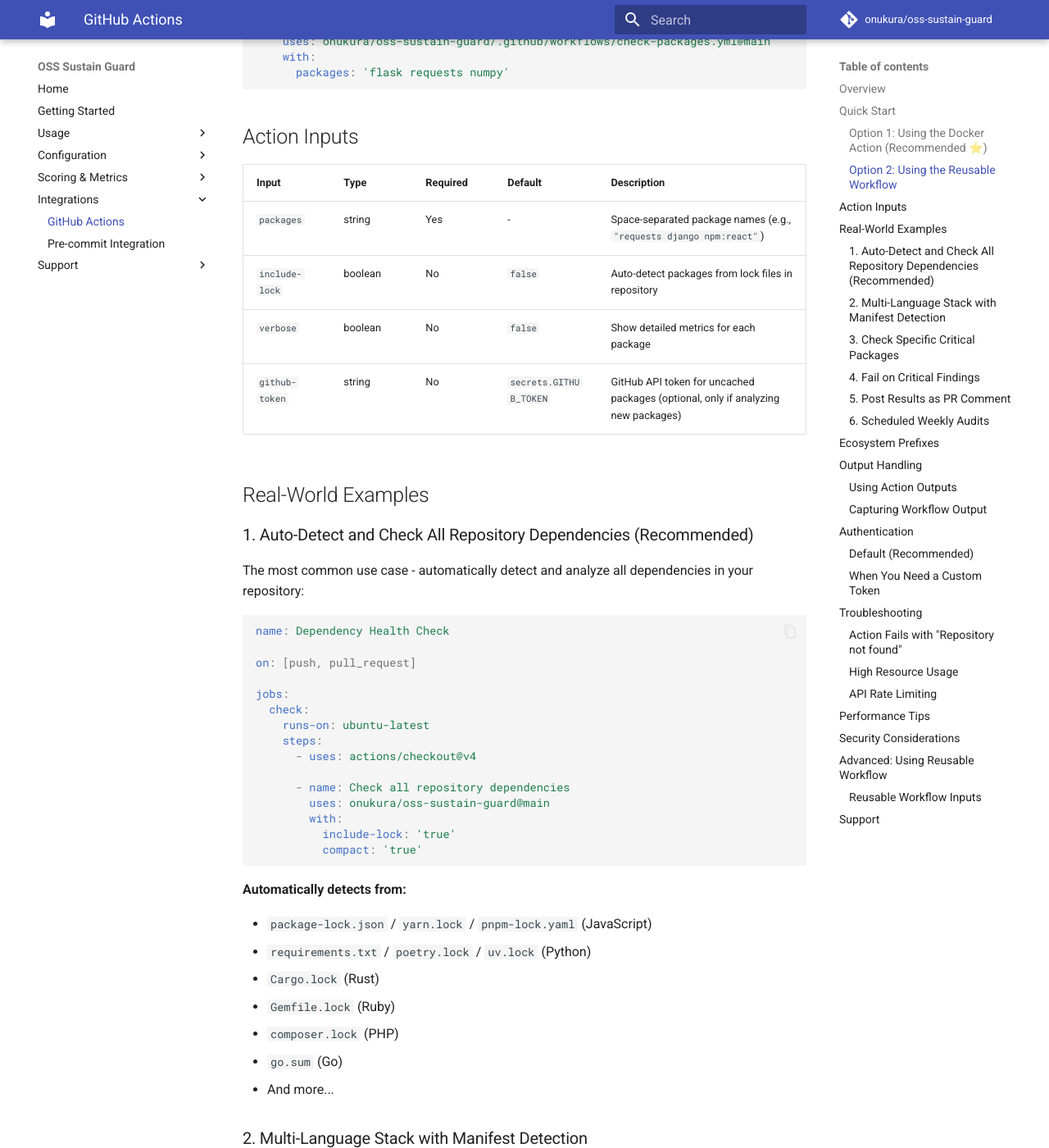
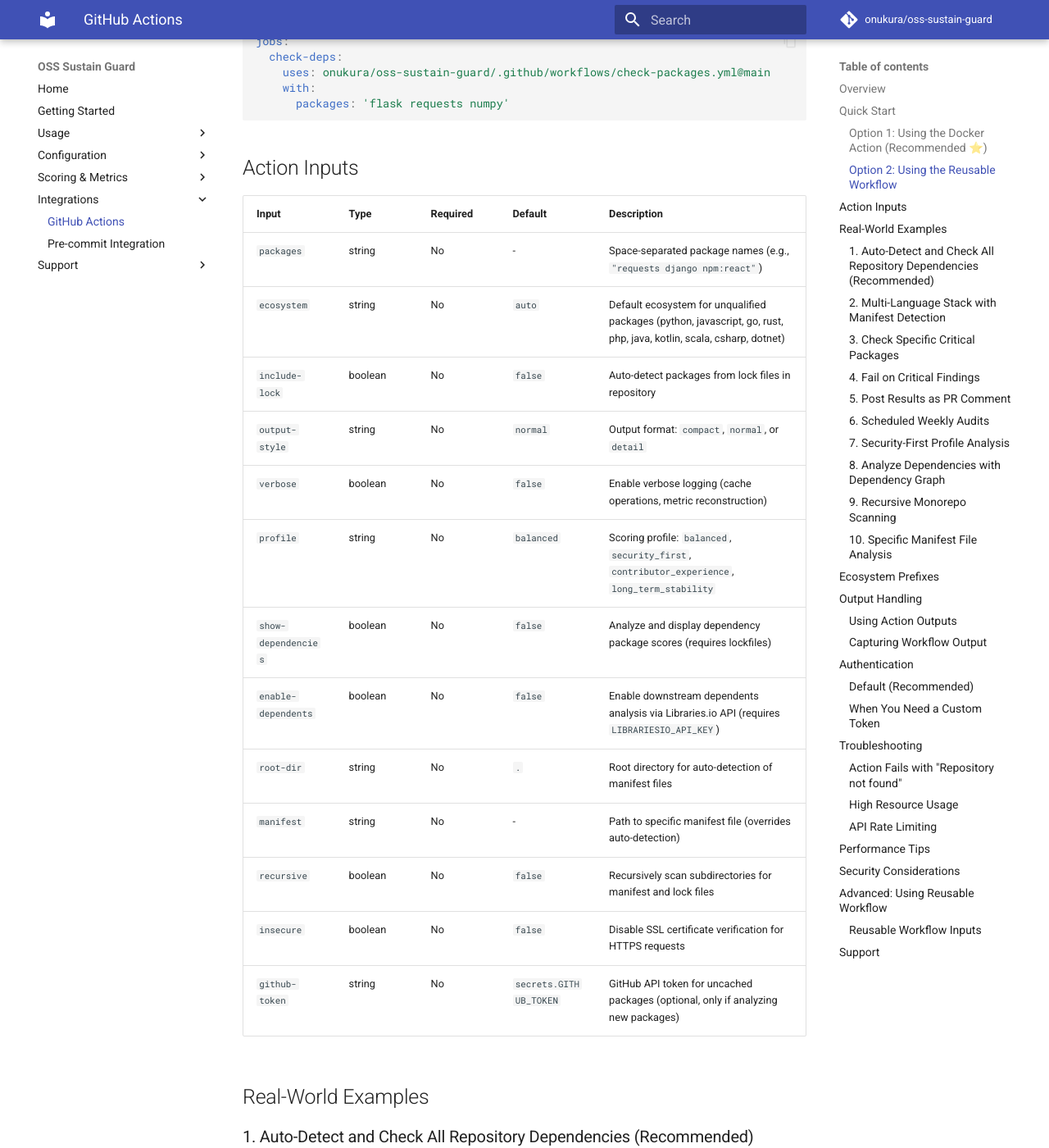
Before and after one commit to onukura/oss-sustain-guard, an MkDocs documentation site: the page built from docs/GITHUB_ACTIONS_GUIDE.md, in a window 1280 px wide and 1400 px high, scrolled down 1265 px. Shown: the whole window at 82% size. Built offline with MkDocs 1.6.1 and Material for MkDocs 9.7.7, drawn with Linux system fonts in a browser that asks for light colours; comment, search, counter and statistics services are not loaded; some of the changed text lies outside the part shown.

Commit message:
Adds advanced analysis options and improves action docs
Expands GitHub Action with new configurable inputs for scoring profile,
dependency and dependent analysis, recursive scanning, manifest selection,
and root directory targeting. Updates documentation with detailed usage
examples and clarifies output style recommendations for CI/CD.

Enhances flexibility and transparency in sustainability checks for
monorepos and complex projects.

````diff
--- a/.pre-commit-hooks.yaml
+++ b/.pre-commit-hooks.yaml
@@ -1,7 +1,7 @@
 - id: oss-sustain-guard
   name: "OSS Sustain Guard"
-  description: "Analyzes package sustainability across multiple ecosystems (Python, JavaScript, Go, Rust, PHP, Java, C#)"
-  entry: python -m oss_sustain_guard.cli check
+  description: "Analyzes package sustainability across multiple ecosystems (Python, JavaScript, Go, Rust, PHP, Java, Kotlin, C#, Dart, Elixir, Haskell, Perl, R, Ruby, Swift)"
+  entry: python -m oss_sustain_guard.cli check --include-lock -o compact
   language: python
   stages: [pre-commit]
   pass_filenames: false
--- a/docs/GITHUB_ACTIONS_GUIDE.md
+++ b/docs/GITHUB_ACTIONS_GUIDE.md
@@ -32,13 +33,14 @@ The fastest and most reliable way to use OSS Sustain Guard:
 
 **💡 Tip: For CI/CD, use the compact output format**
 
-Add `-o compact` to your command for cleaner workflow logs:
+Use `output-style: 'compact'` for cleaner workflow logs:
 
 ```yaml
 - name: Check package sustainability
   uses: onukura/oss-sustain-guard@main
   with:
-    packages: 'requests django flask -o compact'
+    packages: 'requests django flask'
+    output-style: 'compact'
 ```
 
 This provides one-line-per-package output, perfect for logs and automated reporting.
@@ -57,9 +59,18 @@ jobs:
 
 | Input | Type | Required | Default | Description |
 |-------|------|----------|---------|-------------|
-| `packages` | string | Yes | - | Space-separated package names (e.g., `"requests django npm:react"`) |
+| `packages` | string | No | - | Space-separated package names (e.g., `"requests django npm:react"`) |
+| `ecosystem` | string | No | `auto` | Default ecosystem for unqualified packages (python, javascript, go, rust, php, java, kotlin, scala, csharp, dotnet) |
 | `include-lock` | boolean | No | `false` | Auto-detect packages from lock files in repository |
-| `verbose` | boolean | No | `false` | Show detailed metrics for each package |
+| `output-style` | string | No | `normal` | Output format: `compact`, `normal`, or `detail` |
+| `verbose` | boolean | No | `false` | Enable verbose logging (cache operations, metric reconstruction) |
+| `profile` | string | No | `balanced` | Scoring profile: `balanced`, `security_first`, `contributor_experience`, `long_term_stability` |
+| `show-dependencies` | boolean | No | `false` | Analyze and display dependency package scores (requires lockfiles) |
+| `enable-dependents` | boolean | No | `false` | Enable downstream dependents analysis via Libraries.io API (requires `LIBRARIESIO_API_KEY`) |
+| `root-dir` | string | No | `.` | Root directory for auto-detection of manifest files |
+| `manifest` | string | No | - | Path to specific manifest file (overrides auto-detection) |
+| `recursive` | boolean | No | `false` | Recursively scan subdirectories for manifest and lock files |
+| `insecure` | boolean | No | `false` | Disable SSL certificate verification for HTTPS requests |
 | `github-token` | string | No | `secrets.GITHUB_TOKEN` | GitHub API token for uncached packages (optional, only if analyzing new packages) |
 
 ## Real-World Examples
@@ -83,7 +94,7 @@ jobs:
         uses: onukura/oss-sustain-guard@main
         with:
           include-lock: 'true'
-          compact: 'true'
+          output-style: 'compact'
 ```
 
 **Automatically detects from:**
@@ -137,7 +148,7 @@ jobs:
         uses: onukura/oss-sustain-guard@main
         with:
           packages: 'flask django requests'
-          compact: 'true'
+          output-style: 'compact'
 ```
 
 ### 4. Fail on Critical Findings
@@ -182,7 +193,7 @@ jobs:
         uses: onukura/oss-sustain-guard@main
         with:
           include-lock: 'true'
-          compact: 'true'
+          output-style: 'compact'
 
       - name: Comment on PR
         uses: actions/github-script@v7
@@ -217,6 +228,98 @@ jobs:
         with:
           include-lock: 'true'
           verbose: 'true'
+```
+
+### 7. Security-First Profile Analysis
+
+Use the `security_first` profile to prioritize security-related metrics:
+
+```yaml
+name: Security-Focused Dependency Check
+
+on: [pull_request]
+
+jobs:
+  security:
+    runs-on: ubuntu-latest
+    steps:
+      - uses: actions/checkout@v4
+
+      - name: Security-focused analysis
+        uses: onukura/oss-sustain-guard@main
+        with:
+          include-lock: 'true'
+          profile: 'security_first'
+          output-style: 'detail'
+```
+
+### 8. Analyze Dependencies with Dependency Graph
+
+Display dependency package scores to understand your full dependency tree:
+
+```yaml
+name: Full Dependency Analysis
+
+on: [push]
+
+jobs:
+  analyze:
+    runs-on: ubuntu-latest
+    steps:
+      - uses: actions/checkout@v4
+
+      - name: Analyze with dependency graph
+        uses: onukura/oss-sustain-guard@main
+        with:
+          include-lock: 'true'
+          show-dependencies: 'true'
+          output-style: 'normal'
+```
+
+### 9. Recursive Monorepo Scanning
+
+For monorepo projects, recursively scan all subdirectories:
+
+```yaml
+name: Monorepo Dependency Scan
+
+on: [pull_request]
+
+jobs:
+  scan:
+    runs-on: ubuntu-latest
+    steps:
+      - uses: actions/checkout@v4
+
+      - name: Scan all packages in monorepo
+        uses: onukura/oss-sustain-guard@main
+        with:
+          recursive: 'true'
+          root-dir: './packages'
+          output-style: 'compact'
+```
+
+### 10. Specific Manifest File Analysis
+
+Analyze a specific manifest file (useful for multiple environments):
+
+```yaml
+name: Production Dependencies Check
+
+on: [pull_request]
+
+jobs:
+  check:
+    runs-on: ubuntu-latest
+    steps:
+      - uses: actions/checkout@v4
+
+      - name: Check production dependencies
+        uses: onukura/oss-sustain-guard@main
+        with:
+          manifest: './requirements/production.txt'
+          profile: 'long_term_stability'
+          output-style: 'detail'
 ```
 
 ## Ecosystem Prefixes
@@ -342,12 +445,13 @@ For large-scale checks, ensure your GitHub token has sufficient permissions:
 
 ## Performance Tips
 
-1. **Use `-o compact` for CI/CD** - Compact output is more readable in logs and faster to process
+1. **Use compact output for CI/CD** - Compact output is more readable in logs and faster to process
 
    ```yaml
    - uses: onukura/oss-sustain-guard@main
      with:
-       packages: 'requests django flask -o compact'
+       packages: 'requests django flask'
+       output-style: 'compact'
    ```
 
 2. **Reuse cached data** - First run caches package data for faster subsequent checks
````
Also changed, not shown: other parts of docs/GITHUB_ACTIONS_GUIDE.md (+1 -0 lines), action.yml (+30 -0 lines), 1 other file.
